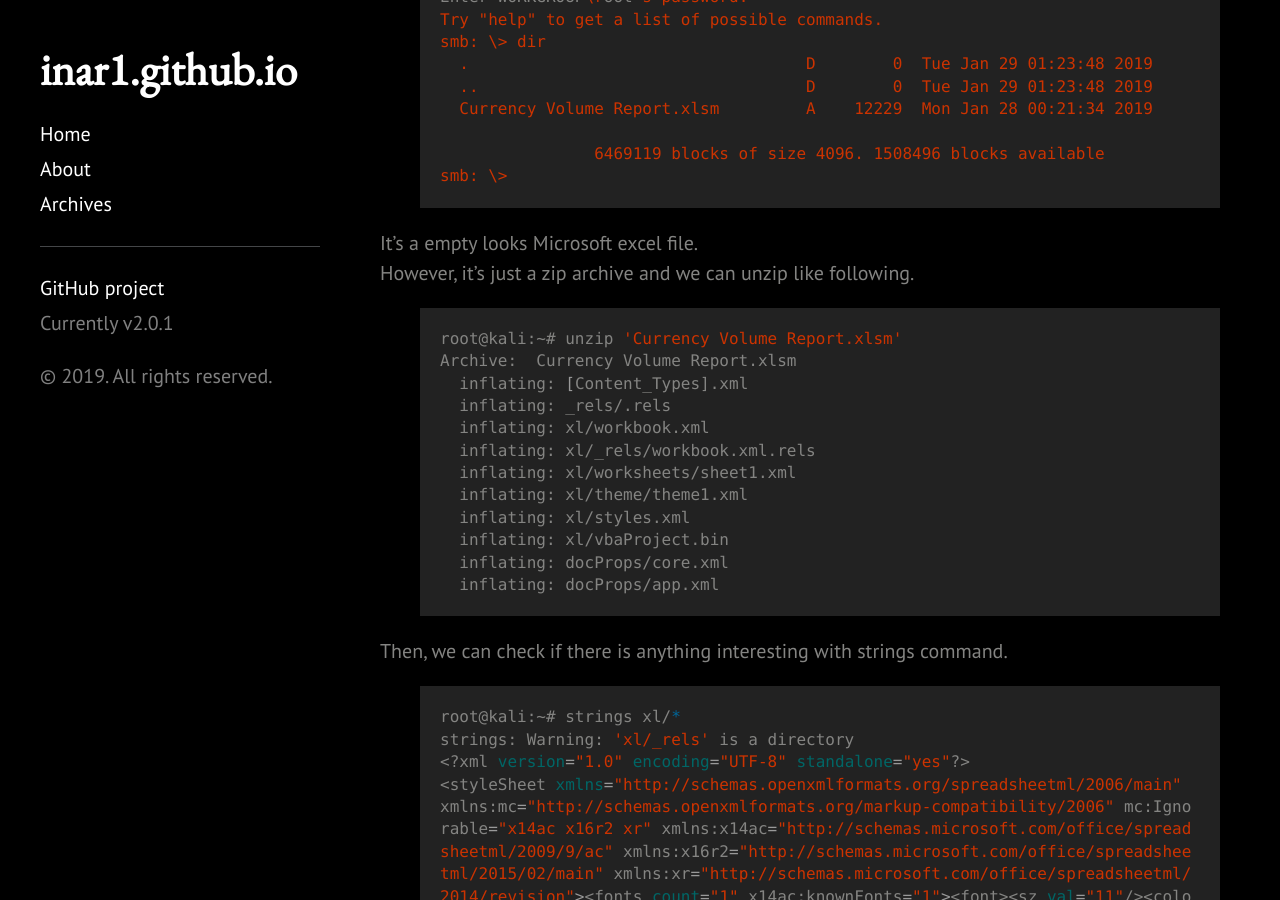
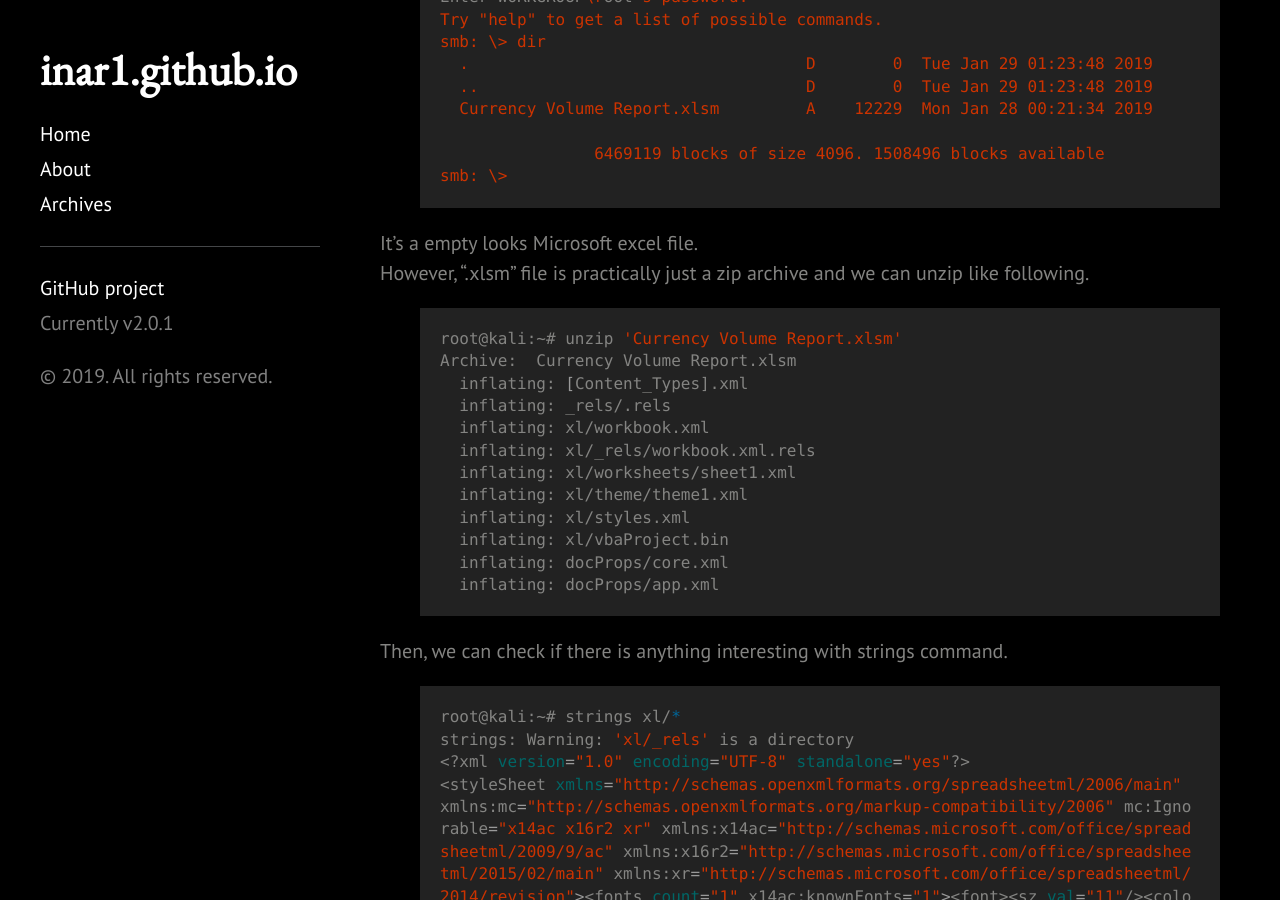
Before and after one commit to 1n4r1/1n4r1.github.io, a Jekyll site: the page built from _posts/2019-06-24-Hackthebox-Querier-Writeup.md, in a window 1280 px wide and 900 px high, scrolled down 2750 px. Built offline with Jekyll 4.4.1, drawn with Linux system fonts in a browser that asks for light colours.

Commit message:
modify one line

```diff
--- a/_posts/2019-06-24-Hackthebox-Querier-Writeup.md
+++ b/_posts/2019-06-24-Hackthebox-Querier-Writeup.md
@@ -103,7 +103,7 @@ smb: \>
 {% endhighlight %}
 
 It's a empty looks Microsoft excel file.<br>
-However, it's just a zip archive and we can unzip like following.
+However, ".xlsm" file is practically just a zip archive and we can unzip like following.
 {% highlight shell %}
 root@kali:~# unzip 'Currency Volume Report.xlsm'
 Archive:  Currency Volume Report.xlsm
```
